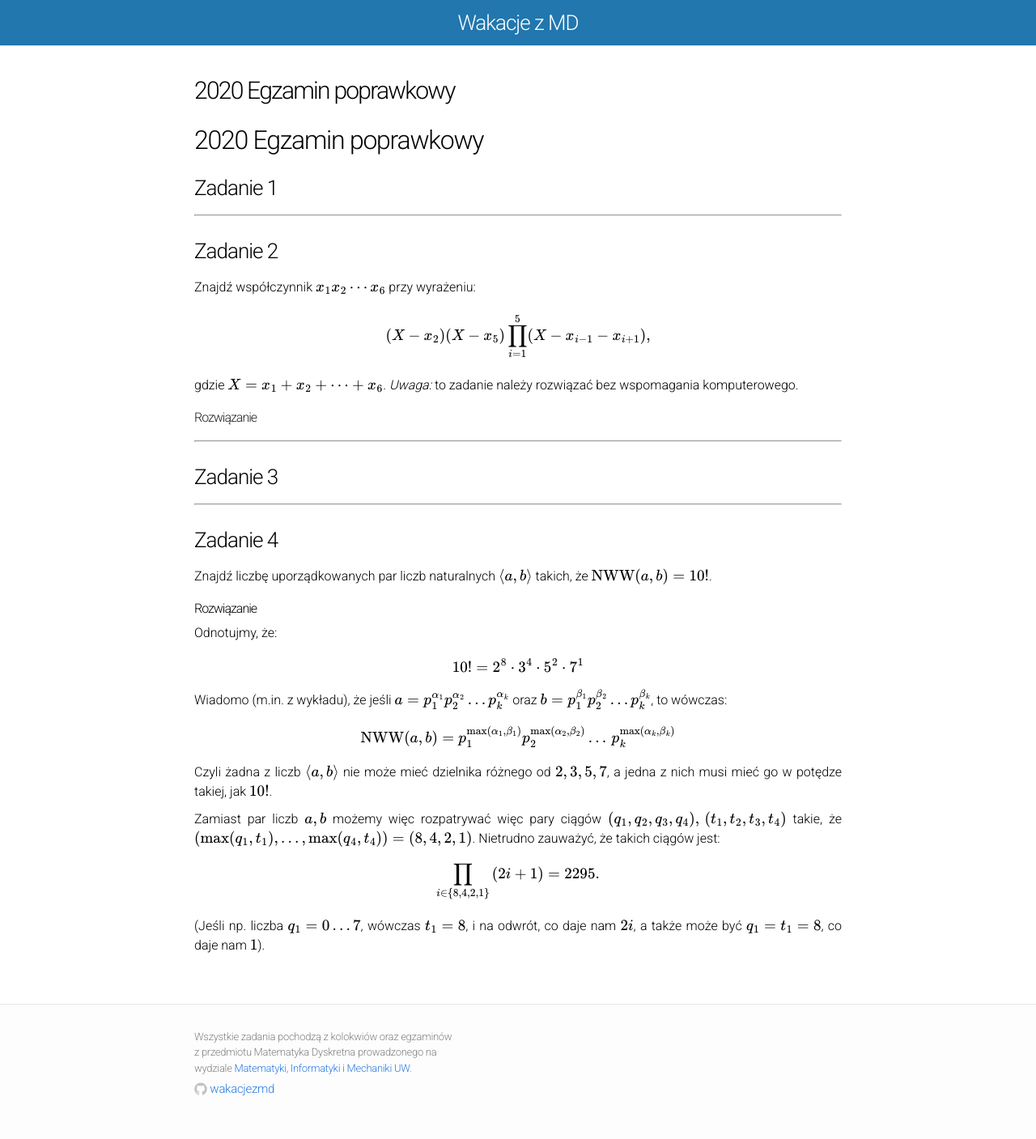
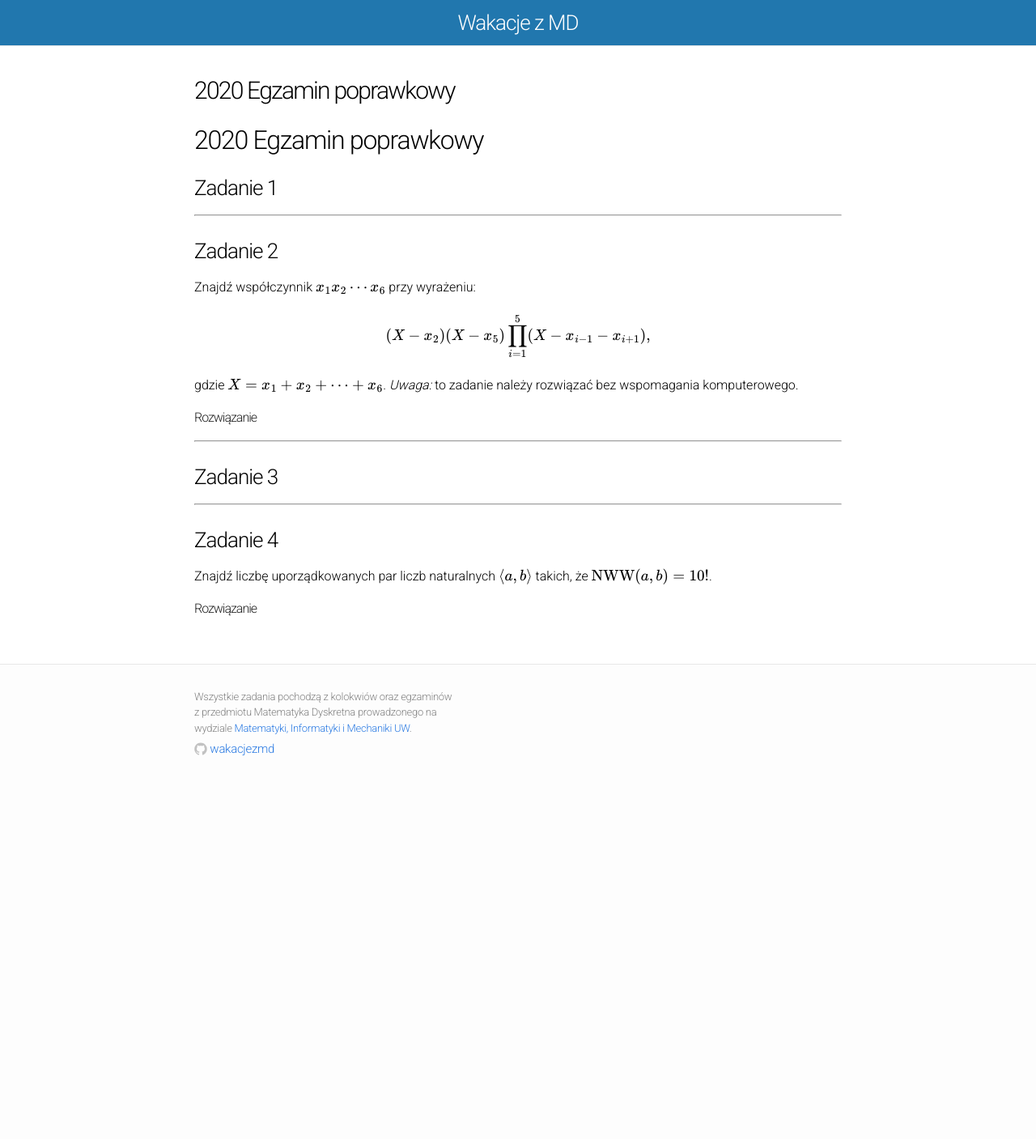
Before and after one commit to wakacjezmd/wakacjezmd.github.io, a Jekyll site: the page built from _solutions/2020/2020-egzamin-2.md, in a window 1280 px wide. Shown: the whole page at 81% size. Built offline with Jekyll 4.4.1, drawn with Linux system fonts in a browser that asks for light colours; nearby versions of some CDN libraries; formulas are drawn with MathJax 3; our own code applies the rules of GitHub Pages for plain Markdown files; after the commit the page ends 987 px from its top, so only the background shows below that.

```diff
--- a/_solutions/2020/2020-egzamin-2.md
+++ b/_solutions/2020/2020-egzamin-2.md
@@ -78,7 +78,7 @@
 
 Znajdź liczbę uporządkowanych par liczb naturalnych \\(\langle a,b \rangle\\) takich, że \\(\text{NWW}(a,b) = 10!\\).
 
-<div>
+<div data-collapse>
   <h4 class="collapsible">Rozwiązanie</h4>
   <div class="solution">
     <p>
@@ -92,7 +92,7 @@
       \(b = p_1^{\beta_1} p_2^{\beta_2} \ldots p_k^{\beta_k}\), to wówczas:
 
       \[
-          \mathrm{NWW}(a,b) = p_1^{\max(\alpha_1, \beta_1)} p_2^{\max(\alpha_2, \beta_2)} \ldots\, p_k^{\max(\alpha_k, \beta_k)}
+          \mathrm{NWW}(a,b) = p_1^{\max(\alpha_1, \beta_1)} p_2^{\max(\alpha_2, \beta_2)} \ldots\, p_k^{\max(\alpha_k, \beta_k)}.
       \]
 
       Czyli żadna z liczb \(\langle a,b \rangle\) nie może mieć dzielnika różnego od \(2, 3, 5, 7\), a jedna z nich musi
```
Also changed, not shown: index.html (+8 -8 lines).
